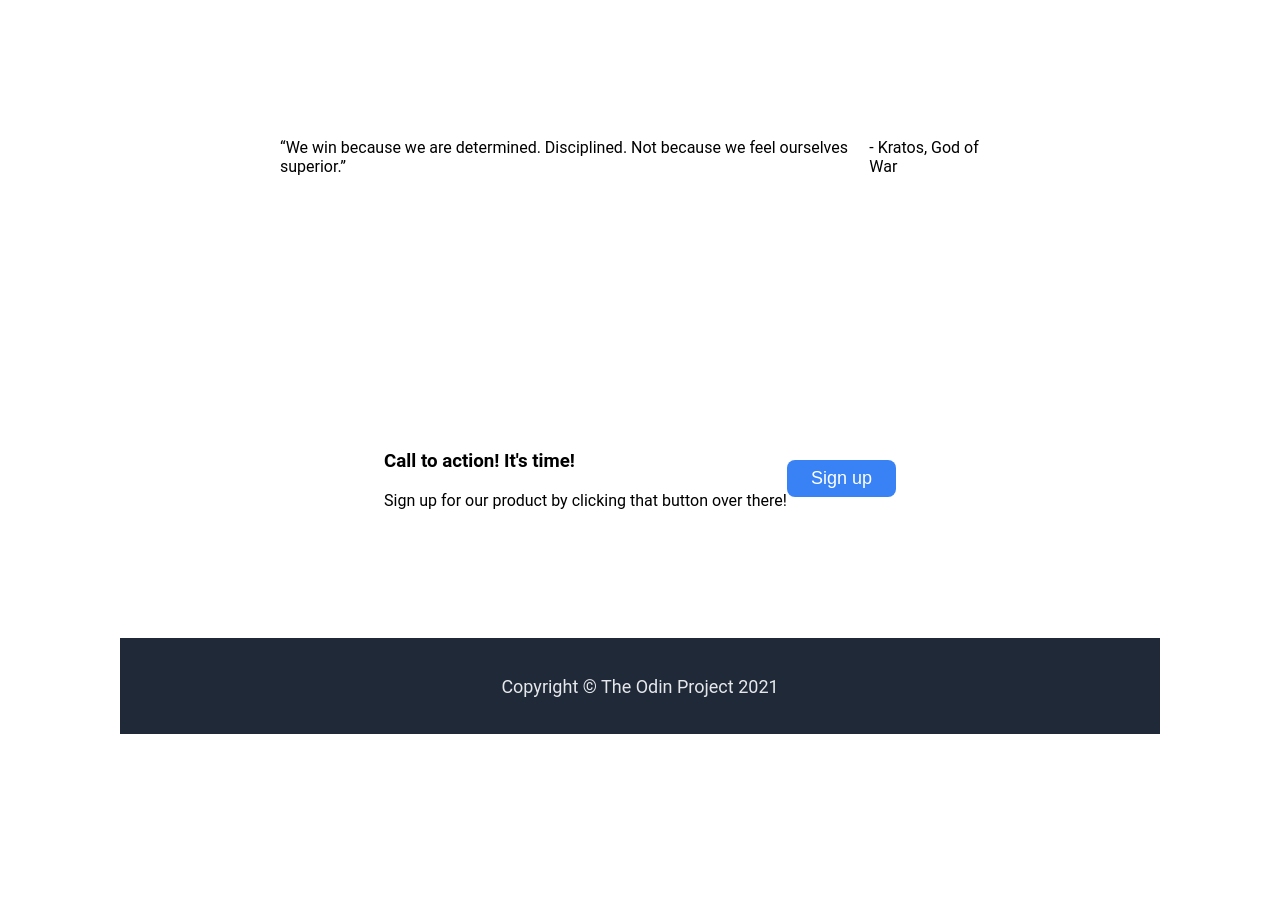
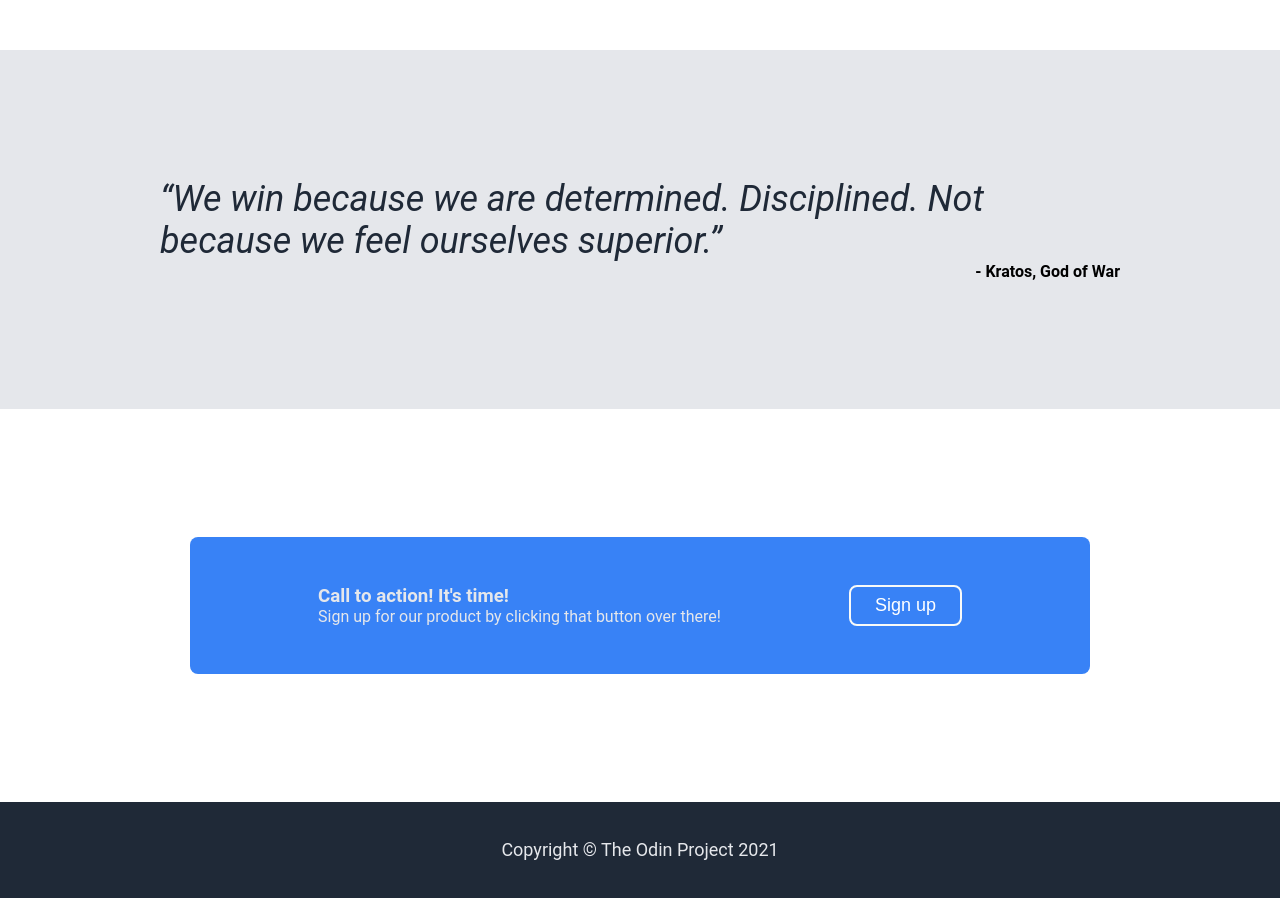
Before and after one commit to Daimnd1/Landing-Page, a plain HTML site: page index.html in a window 1280 px wide. Shown: the part 1140-2038 px from the top of the page. Before the commit the page ends 1874 px from the top, so only its background shows below. Drawn offline with Linux system fonts and the light colour scheme.

Commit message:
Finish task requirements

```diff
--- a/index.html
+++ b/index.html
@@ -45,16 +45,18 @@
             </div>
         </div>
     </div>
-    <div class="section">
+    <div class="section third">
         <div class="quote">&ldquo;We win because we are determined. Disciplined. Not because we feel ourselves superior.&rdquo;</div>
         <div class="author">- Kratos, God of War</div>
     </div>
-    <div class="section">
+    <div class="section fourth">
         <div class="container">
-            <h3>Call to action! It's time!</h3>
-            <div class="text">Sign up for our product by clicking that button over there!</div>
+            <div class="contact">
+                <h3>Call to action! It's time!</h3>
+                <div class="text">Sign up for our product by clicking that button over there!</div>
+            </div>
+            <button>Sign up</button>
         </div>
-        <button>Sign up</button>
     </div>
     <div class="footer">
         <div class="text">Copyright © The Odin Project 2021</div>
--- a/styles.css
+++ b/styles.css
@@ -7,7 +7,7 @@ body {
     margin: 0;
     padding: 0;
     font-family: Roboto, sans-serif;
-
+    background-color: #1F2937;
     display: flex;
     flex-direction: column;
     align-items: center;
@@ -32,7 +32,7 @@ a {
     flex: none;
     align-items: center;
     background-color: #1F2937;
-    width: 130vh;
+    width: 100%;
     height: 96px;
     color: #E5E7EB;
     font-size: 18px;
@@ -56,7 +56,7 @@ a {
 .section {
     display: flex;
     flex: 1;
-    width: 130vh;
+    width: 100%;
     padding: 128px 160px;
     justify-content: center;
     align-items: center;
@@ -81,6 +81,10 @@ h2 {
     font-weight: 900;
 }
 
+h3 {
+    margin: 0;
+}
+
 .section.first .container,
 .section.first img {
     width: 50%;
@@ -93,6 +97,9 @@ button {
     border: 0;
     padding: 8px 24px;
     font-size: 18px;
+}
+
+.section.first button {
     margin-top: 16px;
 }
 
@@ -100,12 +107,12 @@ button {
     flex-direction: column;
     gap: 48px;
     padding-top: 48px;
+    background-color: #FFF;
 }
 
 .section.second .container {
     display: flex;
     gap: 32px;
-
 }
 
 .section.second img {
@@ -121,5 +128,38 @@ button {
 }
 
 .section.third {
+    display: flex;
+    flex-direction: column;
+    background-color: #E5E7EB;
+}
+
+.quote {
+    font-size: 36px;
+    font-style: italic;
+    color: #1F2937;
+}
+
+.author {
+    align-self: flex-end;
+    font-weight: bold;
+}
+
+.section.fourth {
+    background-color: #FFF;
+}
+
+.section.fourth .container {
+    display: flex;
+    align-items: center;
+    background-color: #3882F6;
+    border-radius: 8px;
+    padding: 48px 128px;
+    width: 900px;
+    justify-content: space-between;
+    color: #E5E7EB;
 
 }
+
+.section.fourth button {
+    border: 2px solid #F9FAF8;
+}
```
Lines whose indentation alone changed are shown as unchanged.
